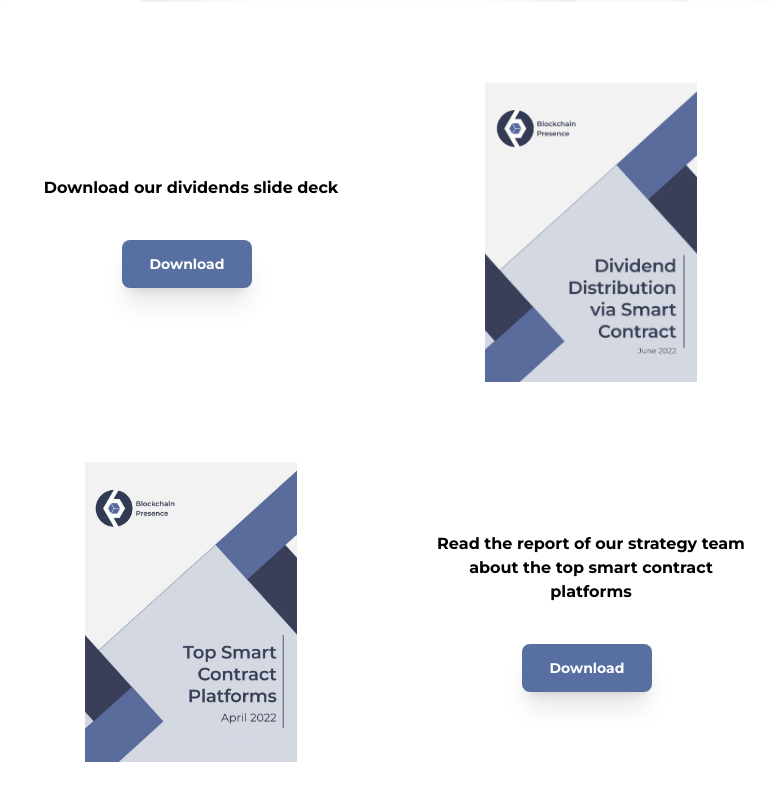
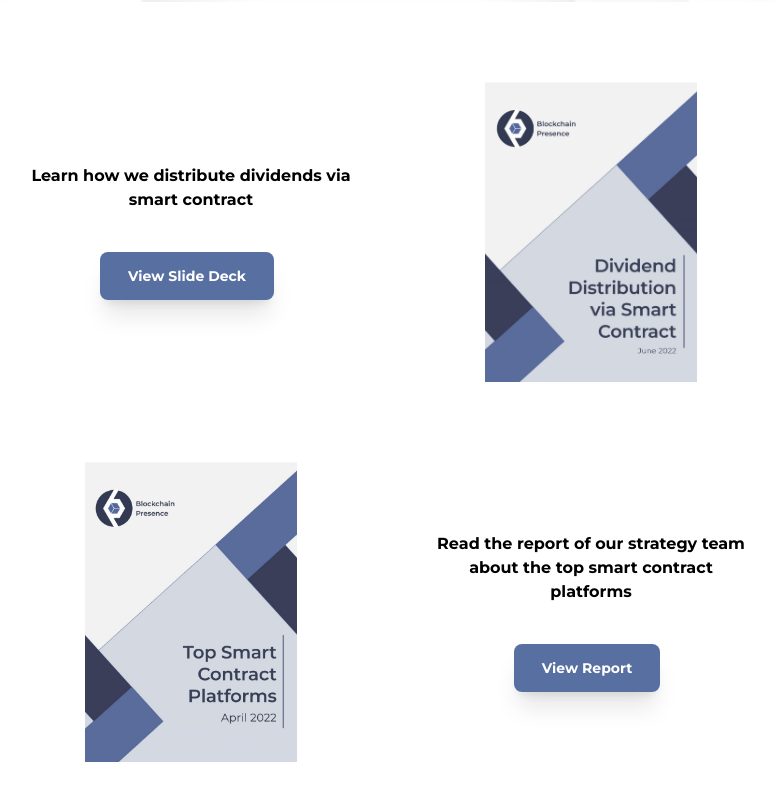
Before and after one commit to migub/BCP-Website-Next, a Next.js app: page /learn-more in a window 1280 px wide. Shown: the part 602-1402 px from the top of the page, without its empty margins (249-1024 px from the left). Built offline with nearby package versions, Linux system fonts and the light colour scheme.

Commit message:
edited text on learn more page

```diff
--- a/pages/learn-more.js
+++ b/pages/learn-more.js
@@ -36,11 +36,13 @@ const LearnMore = () => {
       <div className="my-20 overflow-hidden">
         <div className="relative flex w-full h-[300px] space-x-20   justify-center ">
           <div className="flex flex-col items-center justify-center w-1/4 space-y-10 font-bold text-center ">
-            <div>Download our dividends slide deck</div>
+            <div>Learn how we distribute dividends via smart contract</div>
             <Button
-              onClick={() => download("/static/Dividend_Distribution_via_Smart_Contract.pdf")}
+              onClick={() =>
+                download("/static/Dividend_Distribution_via_Smart_Contract.pdf")
+              }
             >
-              Download
+              View Slide Deck
             </Button>
           </div>
           <div className="relative w-1/4 h-full">
@@ -66,9 +68,14 @@ const LearnMore = () => {
               Read the report of our strategy team about the top smart contract
               platforms
             </div>
+
             <Button
-              onClick={() => download("/static/top_smart_contract_platforms.pdf")}
-            >Download</Button>
+              onClick={() =>
+                download("/static/top_smart_contract_platforms.pdf")
+              }
+            >
+              View Report
+            </Button>
           </div>
         </div>
         <div className="relative flex flex-col items-center justify-center w-full mt-32 lg:flex-row lg:space-x-20 ">
```
